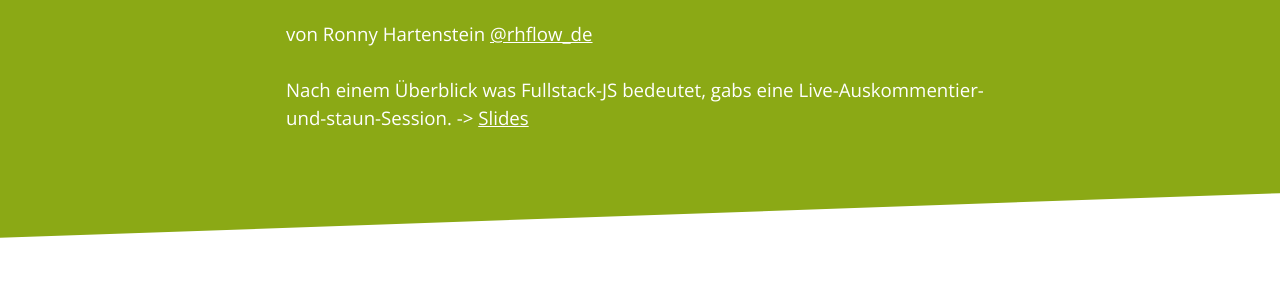
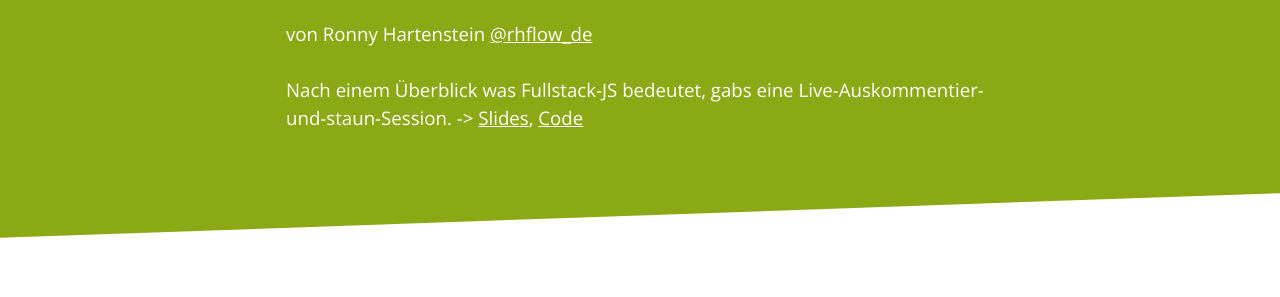
Before and after one commit to CodeforChemnitz/chemhack, a Jekyll site: the page built from index.html, in a window 1280 px wide. Shown: the part 2740-3037 px from the top of the page. Built offline with Jekyll 4.4.1, drawn with Linux system fonts in a browser that asks for light colours; nearby versions of some CDN libraries.

Commit message:
Meteor Talk Code

```diff
--- a/index.html
+++ b/index.html
@@ -81,7 +81,7 @@ layout: landing
         von Ronny Hartenstein <a href="https://twitter.com/rhflow_de">@rhflow_de</a>
         <br/><br/>
         Nach einem Überblick was Fullstack-JS bedeutet, gabs eine Live-Auskommentier-und-staun-Session.
-        -&gt; <a href="https://docs.google.com/presentation/d/1LMSSS3_SonrLhop68VtTJODALh9brkc7wjO13yJdqFU/edit?usp=sharing">Slides</a>
+        -&gt; <a href="https://docs.google.com/presentation/d/1LMSSS3_SonrLhop68VtTJODALh9brkc7wjO13yJdqFU/edit?usp=sharing">Slides</a>, <a href="https://github.com/ronnyhartenstein/meteor-in-action-talk-demo">Code</a>
 
     </div>
 </div>
```
